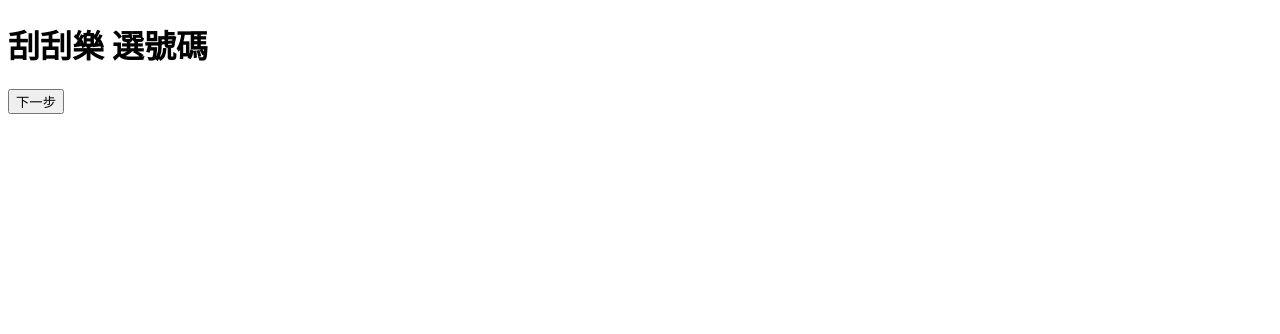
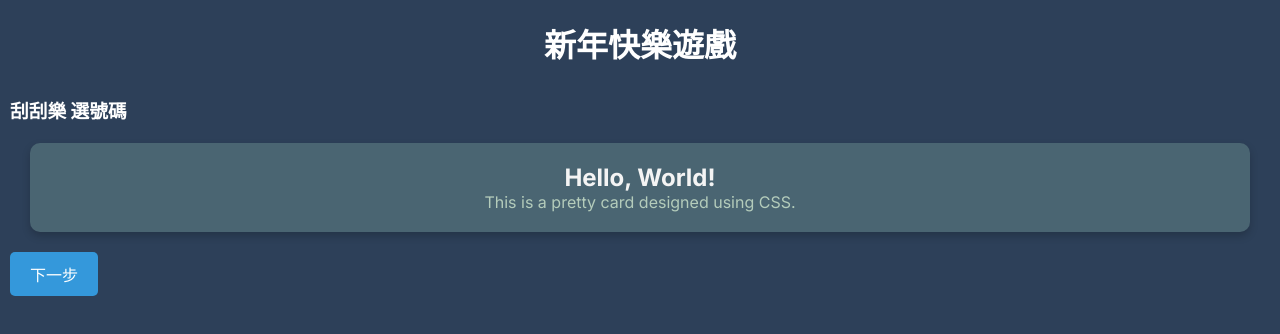
Before and after one commit to TKDchampion/scratch-off, a Next.js app: page /home in a window 1280 px wide. Shown: the top 334 px of the page. Built offline with nearby package versions, Linux system fonts and the light colour scheme.

Commit message:
change layout and pretty ui

```diff
--- a/next.config.js
+++ b/next.config.js
@@ -13,16 +13,16 @@
 const nextConfig = {
   output: "export",
   reactStrictMode: true,
-  async redirects() {
-    return [
-      // Basic redirect
-      {
-        source: "/",
-        destination: "/home",
-        permanent: true,
-      },
-    ];
-  },
+  // async redirects() {
+  //   return [
+  //     // Basic redirect
+  //     {
+  //       source: "/",
+  //       destination: "/home",
+  //       permanent: true,
+  //     },
+  //   ];
+  // },
 };
 
 module.exports = nextConfig;
--- a/package.json
+++ b/package.json
@@ -3,7 +3,7 @@
   "version": "0.1.0",
   "homepage": "https://TKDchampion.github.io/scratch-off/",
   "scripts": {
-    "dev": "next dev -H 192.168.0.206",
+    "dev": "next dev",
     "build": "next build",
     "start": "next start",
     "lint": "next lint"
--- a/src/app/globals.css
+++ b/src/app/globals.css
@@ -81,9 +81,21 @@
 
 html,
 body {
-  max-width: 100vw;
-  overflow-x: hidden;
-  touch-action: none;
+  /* display: flex;
+  align-items: center;
+  justify-content: center; */
+  height: 100vh;
+  margin: 0;
+  background-color: #2d4059; /* Deep Blue Background */
+  color: #ffffff; /* White Text */
+}
+
+h2 {
+  color: #f4f4f4; /* Light Gray Title */
+}
+
+p {
+  color: #b4ccbb; /* Light Green Text */
 }
 
 a {
@@ -91,6 +103,54 @@ a {
   text-decoration: none;
 }
 
+.pretty-button {
+  background-color: #3498db; /* Blue Background */
+  color: #ffffff; /* White Text */
+  border: none;
+  padding: 10px 20px;
+  border-radius: 5px;
+  font-size: 16px;
+  cursor: pointer;
+  transition: background-color 0.3s ease;
+}
+
+.pretty-button:hover {
+  background-color: #2980b9; /* Darker Blue on Hover */
+}
+
+.pretty-header {
+  background-color: #2d4059; /* Deep Blue Background */
+  color: #ffffff; /* White Text */
+  padding: 20px;
+  text-align: center;
+}
+
+.pretty-header h1 {
+  margin: 0;
+}
+
+nav ul {
+  list-style-type: none;
+  padding: 0;
+}
+
+nav ul li {
+  display: inline;
+  margin-right: 20px;
+}
+
+nav a {
+  text-decoration: none;
+  color: #ffffff; /* White Text */
+  font-weight: bold;
+  font-size: 16px;
+  transition: color 0.3s ease;
+}
+
+nav a:hover {
+  color: #d9bf77; /* Mustard Text on Hover */
+}
+
 @media (prefers-color-scheme: dark) {
   html {
     color-scheme: dark;
--- /dev/null
+++ b/src/app/home/page.module.css
@@ -0,0 +1,7 @@
+.home {
+    margin: 10px;
+}
+
+.contain {
+    margin: 20px;
+}
--- /dev/null
+++ b/src/app/home/page.tsx
@@ -0,0 +1,25 @@
+"use client";
+
+import Card from "@/components/Card";
+import { useRouter } from "next/dist/client/components/navigation";
+import style from "./page.module.css";
+
+export default function Home() {
+  const router = useRouter();
+
+  return (
+    <div className={style.home}>
+      <h3>刮刮樂 選號碼</h3>
+      <div className={style.contain}>
+        <Card />
+      </div>
+      <button
+        type="button"
+        className="pretty-button"
+        onClick={() => router.push("/play")}
+      >
+        下一步
+      </button>
+    </div>
+  );
+}
--- a/src/app/layout.tsx
+++ b/src/app/layout.tsx
@@ -16,7 +16,12 @@ export default function RootLayout({
 }>) {
   return (
     <html lang="en">
-      <body className={inter.className}>{children}</body>
+      <body className={inter.className}>
+        <header className="pretty-header">
+          <h1>新年快樂遊戲</h1>
+        </header>
+        {children}
+      </body>
     </html>
   );
 }
--- a/src/pages/play/index.tsx
+++ b/src/app/play/page.tsx
@@ -1,6 +1,6 @@
 "use client";
 
-import ScratchCard from "@/ScratchCard";
+import ScratchCard from "@/components/ScratchCard";
 import { useEffect } from "react";
 
 export default function Play() {
--- /dev/null
+++ b/src/components/Card/index.tsx
@@ -0,0 +1,19 @@
+"use client";
+import React, { useRef, useEffect } from "react";
+import "./style.css";
+
+interface Props {
+  // clienY: number;
+}
+
+const Card: React.FC<Props> = () => {
+
+  return (
+    <div className="card">
+        <h2>Hello, World!</h2>
+        <p>This is a pretty card designed using CSS.</p>
+    </div>
+  );
+};
+
+export default Card;
--- /dev/null
+++ b/src/components/Card/style.css
@@ -0,0 +1,7 @@
+.card {
+  background-color: #4a6572; /* Dark Blue Card */
+  border-radius: 10px;
+  box-shadow: 0 4px 8px rgba(0, 0, 0, 0.2);
+  padding: 20px;
+  text-align: center;
+}
--- a/src/pages/home/index.tsx
+++ /dev/null
@@ -1,16 +0,0 @@
-"use client";
-
-import { useRouter } from "next/router";
-
-export default function Home() {
-  const router = useRouter();
-
-  return (
-    <div className="home">
-      <h1>刮刮樂 選號碼</h1>
-      <button type="button" onClick={() => router.push("/play")}>
-        下一步
-      </button>
-    </div>
-  );
-}
```
Also changed, not shown: src/components/ScratchCard/index.tsx (renamed from src/ScratchCard/index.tsx), src/components/ScratchCard/style.css (renamed from src/ScratchCard/style.css), 1 other file (tests, documents, lock files or other folders).
